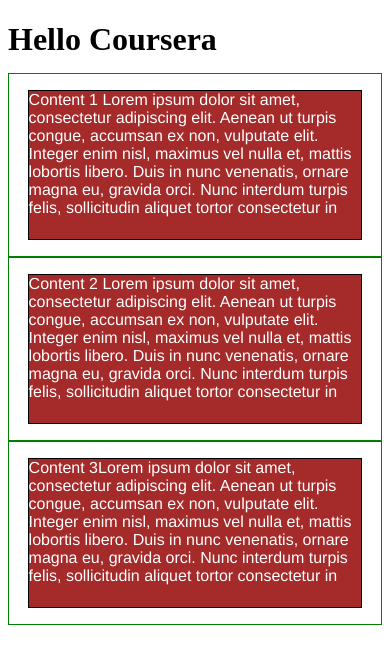
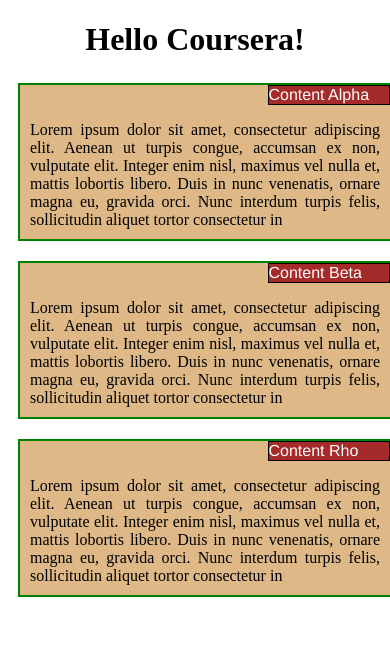
Before and after one commit to Motola-cmd/Module-2-test, a plain HTML site: page site/index.html in a window 390 px wide. Drawn offline with Linux system fonts and the light colour scheme.

Commit message:
site/index.html

```diff
--- a/site/index.html
+++ b/site/index.html
@@ -9,33 +9,45 @@
 /********** Base styles **********/
 * {
   box-sizing: border-box;
+
+
 }
 h1 {
   margin-bottom: 15px;
 
 }
 
+
 p {
   border: 1px solid black;
   background-color: #A52A2A;
-  width: 90%;
-  height: 150px;
-  margin-right: auto;
+  width: 35%;
+  height: 20px;
+  margin-right: -10px;
   margin-left: auto;
+  margin-top: -10px;
   font-family: Helvetica;
   color: white;
+
 }
 
 /* Simple Responsive Framework. */
 .row {
-  width: 100%;
+  width: 100%
+
+
+
 }
 
 /********** Desktop devices only **********/
 @media (min-width: 992px) {
   .col-lg-1, .col-lg-2, .col-lg-3, .col-lg-4, .col-lg-5, .col-lg-6, .col-lg-7, .col-lg-8, .col-lg-9, .col-lg-10, .col-lg-11, .col-lg-12 {
-    float: right;
+    float: left;
     border: 1px solid green;
+    background-color: #DEB887;
+    padding: 10px;
+    text-align: justify;
+
   }
   .col-lg-1 {
     width: 8.33%;
@@ -78,8 +90,15 @@ p {
 /********** Tablet Device only **********/
 @media (min-width: 768px) and (max-width: 991px) {
   .col-md-1, .col-md-2, .col-md-3, .col-md-4, .col-md-5, .col-md-6, .col-md-7, .col-md-8, .col-md-9, .col-md-10, .col-md-11, .col-md-12 {
-    float: right;
-    border: 1px solid green;
+    float: left;
+    border: 2px solid green;
+    background-color: #DEB887;
+    padding: 10px;
+     text-align: justify;
+     margin: 10px;
+
+
+
   }
   .col-md-1 {
     width: 8.33%;
@@ -122,8 +141,13 @@ p {
 /********** Mobile device **********/
 @media (max-width: 767px) {
   .col-sm-1, .col-sm-2, .col-sm-3, .col-sm-4, .col-sm-5, .col-sm-6, .col-sm-7, .col-sm-8, .col-sm-9, .col-sm-10, .col-sm-11, .col-sm-12 {
-    float: right;
-    border: 1px solid green;
+    float: left;
+    border: 2px solid green;
+    background-color: #DEB887;
+     padding: 10px;
+     text-align: justify;
+     margin: 10px;
+
   }
   .col-sm-1 {
     width: 8.33%;
@@ -165,15 +189,18 @@ p {
 </style>
 </head>
 <body>
-<h1>Hello Coursera</h1>
+<h1 style="text-align: center;">Hello Coursera!</h1>
 
 <div class="row">
   <div class="col-lg-4 col-md-6 col-sm-12">
-    <p>Content 1 Lorem ipsum dolor sit amet, consectetur adipiscing elit. Aenean ut turpis congue, accumsan ex non, vulputate elit. Integer enim nisl, maximus vel nulla et, mattis lobortis libero. Duis in nunc venenatis, ornare magna eu, gravida orci. Nunc interdum turpis felis, sollicitudin aliquet tortor consectetur in</p></div>
+    <p>Content Alpha</p>
+    <section>Lorem ipsum dolor sit amet, consectetur adipiscing elit. Aenean ut turpis congue, accumsan ex non, vulputate elit. Integer enim nisl, maximus vel nulla et, mattis lobortis libero. Duis in nunc venenatis, ornare magna eu, gravida orci. Nunc interdum turpis felis, sollicitudin aliquet tortor consectetur in</section></div>
   <div class="col-lg-4 col-md-6 col-sm-12">
-    <p>Content 2 Lorem ipsum dolor sit amet, consectetur adipiscing elit. Aenean ut turpis congue, accumsan ex non, vulputate elit. Integer enim nisl, maximus vel nulla et, mattis lobortis libero. Duis in nunc venenatis, ornare magna eu, gravida orci. Nunc interdum turpis felis, sollicitudin aliquet tortor consectetur in</p></div>
+    <p>Content Beta</p>
+    <section>Lorem ipsum dolor sit amet, consectetur adipiscing elit. Aenean ut turpis congue, accumsan ex non, vulputate elit. Integer enim nisl, maximus vel nulla et, mattis lobortis libero. Duis in nunc venenatis, ornare magna eu, gravida orci. Nunc interdum turpis felis, sollicitudin aliquet tortor consectetur in</section></div>
   <div class="col-lg-4 col-md-12 col-sm-12">
-    <p>Content 3Lorem ipsum dolor sit amet, consectetur adipiscing elit. Aenean ut turpis congue, accumsan ex non, vulputate elit. Integer enim nisl, maximus vel nulla et, mattis lobortis libero. Duis in nunc venenatis, ornare magna eu, gravida orci. Nunc interdum turpis felis, sollicitudin aliquet tortor consectetur in</p></div>
+    <p>Content Rho</p>
+      <section>Lorem ipsum dolor sit amet, consectetur adipiscing elit. Aenean ut turpis congue, accumsan ex non, vulputate elit. Integer enim nisl, maximus vel nulla et, mattis lobortis libero. Duis in nunc venenatis, ornare magna eu, gravida orci. Nunc interdum turpis felis, sollicitudin aliquet tortor consectetur in</section></div>
 </div>
 
 </body>
```
